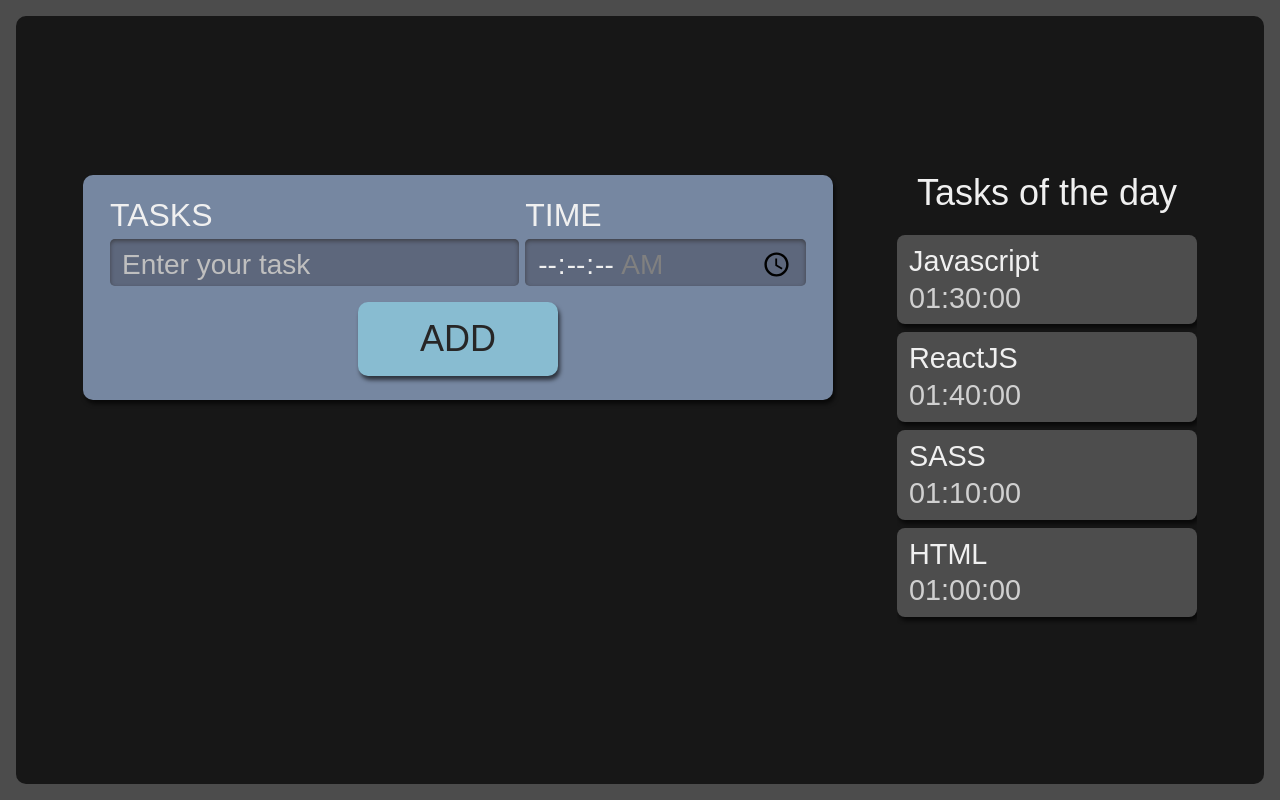
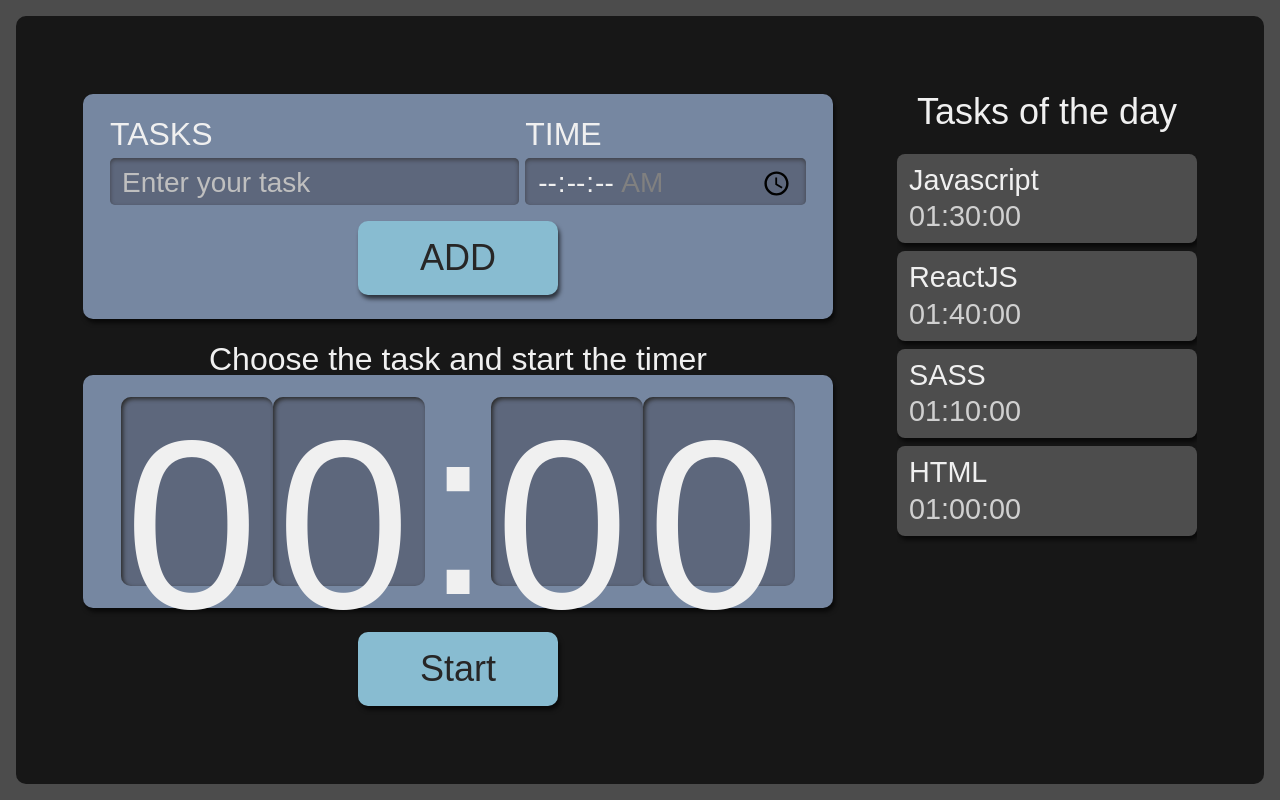
Before and after one commit to giselearaujos/Timer-Tasks, a React (Create React App) app: page / in a window 1280 px wide. Built offline with nearby package versions, Linux system fonts and the light colour scheme.

Commit message:
:sparkles: Create item, chronometer and clock components

```diff
--- /dev/null
+++ b/src/components/ Chronometer/Chronometer.module.scss
@@ -0,0 +1,59 @@
+.chronometer {
+  display: flex;
+  flex-direction: column;
+  align-items: center;
+  grid-area: cronometro;
+
+  .clockWrapper {
+    align-items: center;
+    background-color: #7687A1;
+    border-radius: 10px;
+    box-shadow: 2px 4px 4px #0000009F;
+    box-sizing: border-box;
+    display: flex;
+    font-size: 5rem;
+    justify-content: center;
+    margin-bottom: 24px;
+    padding: 16px 12px;
+    width: 100%;
+  }
+
+  .title {
+    font-size: 2rem;
+  }
+
+  button {
+    background-color: #88bcd1;
+    border-radius: 10px;
+    box-shadow: 2px 4px 4px #0000009F;
+    color: #272626;
+    cursor: pointer;
+    font-size: 1.25rem;
+    padding: 16px;
+    width: 150px;
+
+    &:active {
+      background-color: #7CA6B7;
+      box-shadow: 2px 2px 4px #0000009F inset;
+      cursor: auto;
+    }
+  }
+
+  @media screen and (min-width:1280px) {
+
+    .clockWrapper{
+      font-size: 15rem;
+    }
+
+    p {
+      font-size: 2rem;
+    }
+
+    button {
+      grid-column-start: span 2;
+      justify-self: center;
+      width: 200px;
+      font-size: 2.25rem;
+    }
+  }
+}
--- /dev/null
+++ b/src/components/ Chronometer/Clock/Clock.module.scss
@@ -0,0 +1,21 @@
+.clockNumber {
+  background-color: #5D677C;
+  box-shadow: 2px 2px 4px #2B2B2B inset;
+  height: 3.6rem;
+  width: 3rem;
+  padding: 8px 4px;
+  border-radius: 10px;
+
+  @media screen and (min-width:1280px) {
+    height: 10.8rem;
+    width: 9rem;
+  }
+}
+
+.clockDiviser {
+  height: 4.2rem;
+
+  @media screen and (min-width:1280px) {
+    height: 12.6rem;
+  }
+}
--- /dev/null
+++ b/src/components/ Chronometer/Clock/index.tsx
@@ -0,0 +1,13 @@
+import style from './Clock.module.scss';
+
+export default function Clock() {
+  return(
+    <>
+    <span className={style.clockNumber}>0</span>
+    <span className={style.clockNumber}>0</span>
+    <span className={style.clockDiviser}>:</span>
+    <span className={style.clockNumber}>0</span>
+    <span className={style.clockNumber}>0</span>
+    </>
+  )
+}
--- /dev/null
+++ b/src/components/ Chronometer/index.tsx
@@ -0,0 +1,16 @@
+import style from './Chronometer.module.scss';
+
+import Button from "../Button";
+import Clock from "./Clock";
+
+export default function Chronometer() {
+  return(
+    <div className={style.chronometer}>
+      <p className={style.title}>Choose the task and start the timer</p>
+      <div className={style.clockWrapper}>
+        <Clock />
+      </div>
+      <Button>Start</Button>
+    </div>
+  )
+}
--- /dev/null
+++ b/src/components/List/Item/index.tsx
@@ -0,0 +1,10 @@
+import style from '../List.module.scss';
+
+export default function Item({task, timer}: {task:string, timer: string}) {
+  return(
+    <li className={style.item}>
+      <h3>{task}</h3>
+      <span>{timer}</span>
+    </li>
+  )
+};
--- a/src/components/List/index.tsx
+++ b/src/components/List/index.tsx
@@ -1,24 +1,23 @@
-import React from 'react';
-
+import Item from './Item';
 import style from './List.module.scss';
 
 function List() {
   const tasksMock = [
     {
       task: 'Javascript',
-      time: '01:30:00',
+      timer: '01:30:00',
     },
     {
       task: 'ReactJS',
-      time: '01:40:00',
+      timer: '01:40:00',
     },
     {
       task: 'SASS',
-      time: '01:10:00',
+      timer: '01:10:00',
     },
     {
       task: 'HTML',
-      time: '01:00:00',
+      timer: '01:00:00',
     },
   ]
   return(
@@ -26,10 +25,10 @@
       <h2>Tasks of the day</h2>
       <ul>
         {tasksMock.map((item, index) => (
-          <li key={index} className={style.item}>
-            <h3>{item.task}</h3>
-            <span>{item.time}</span>
-          </li>
+          <Item
+            key={index}
+            {...item}
+          />
         ))}
       </ul>
 
--- a/src/index.tsx
+++ b/src/index.tsx
@@ -1,6 +1,6 @@
 import React from 'react';
 import ReactDOM from 'react-dom/client';
-import './reset/index.css';
+import '../src/styles/reset/index.css';
 import App from './page/App';
 
 const root = ReactDOM.createRoot(
--- a/src/page/App.tsx
+++ b/src/page/App.tsx
@@ -3,12 +3,14 @@
 import style from './App.module.scss';
 import Form from '../components/Form';
 import List from '../components/List';
+import Chronometer from '../components/ Chronometer';
 
 function App() {
   return (
     <div className={style.AppStyle}>
       <Form />
       <List/>
+      <Chronometer />
     </div>
   );
 }
--- a/tsconfig.json
+++ b/tsconfig.json
@@ -23,5 +23,5 @@
   },
   "include": [
     "src"
-  ]
+, "index.tsx"  ]
 }
```
Also changed, not shown: src/styles/reset/index.css (renamed from src/reset/index.css).
